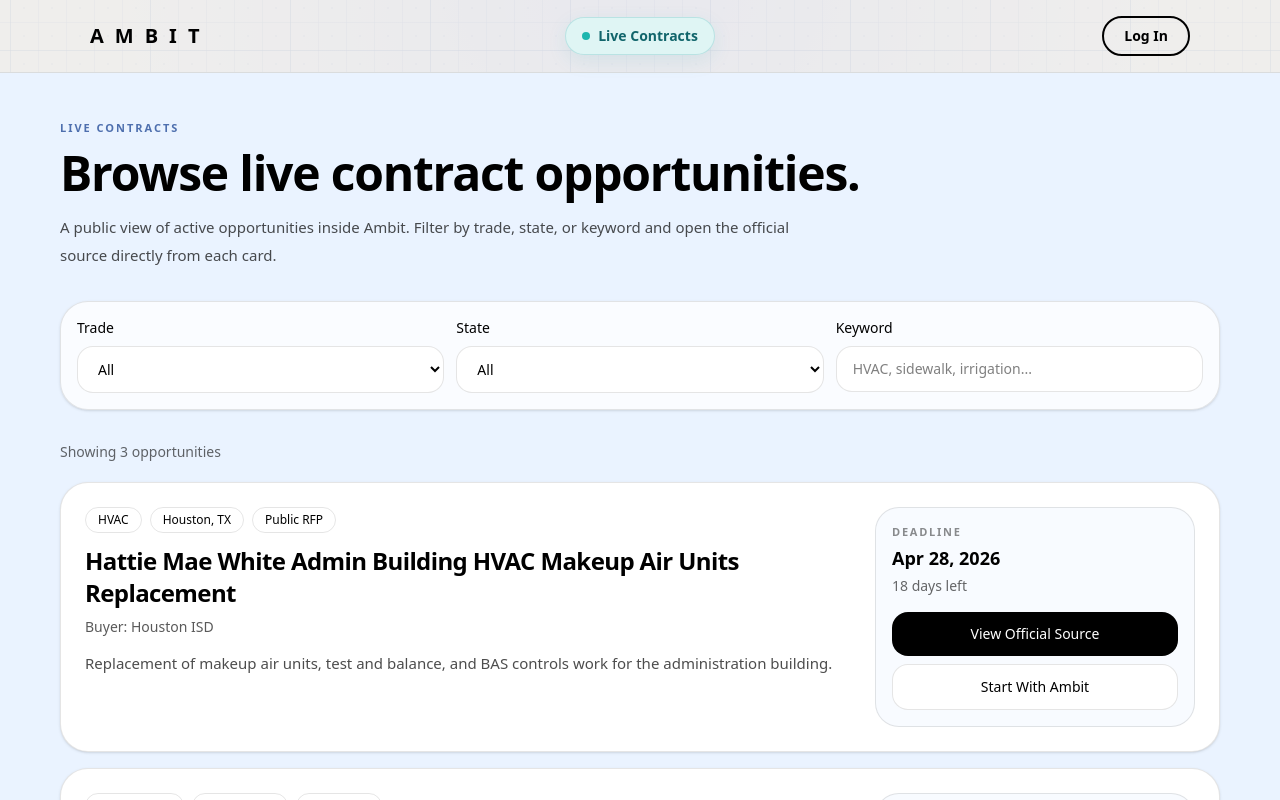
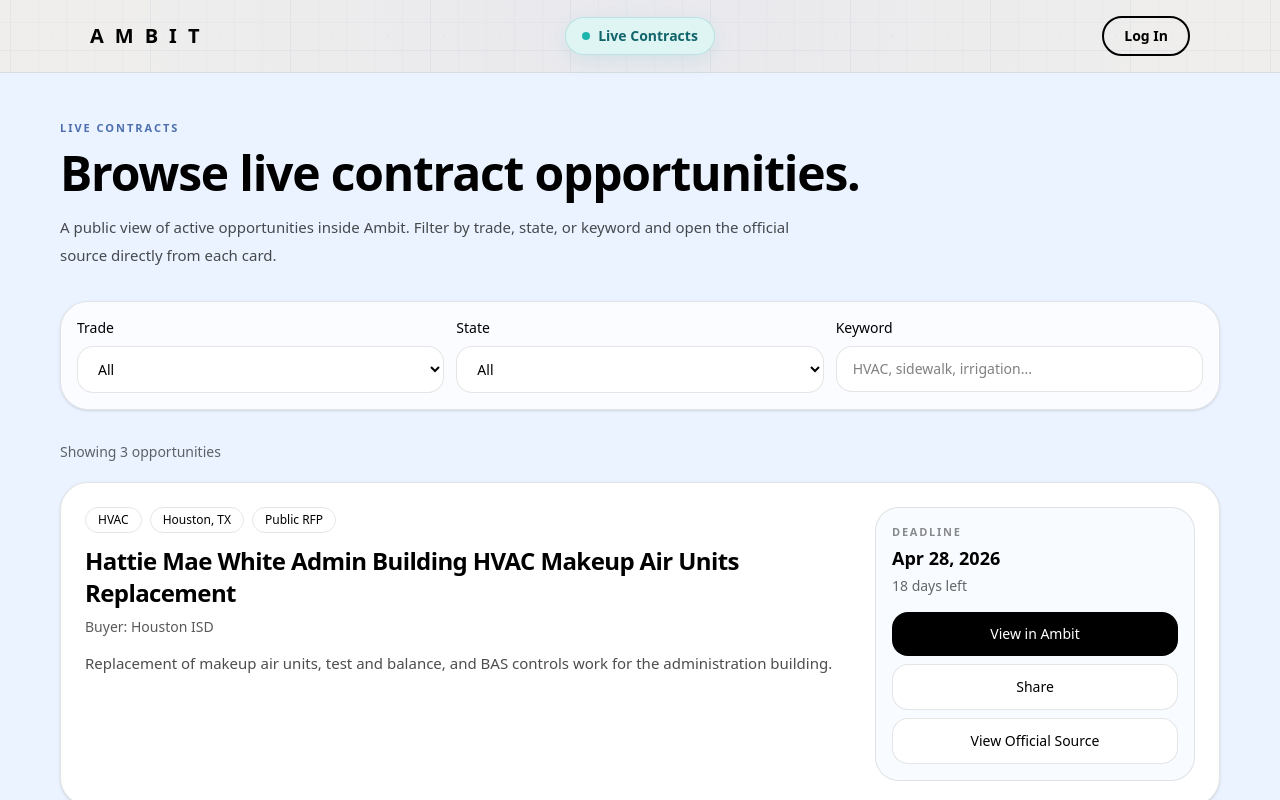
Before and after one commit to seansevrix/ambit, a Next.js app: page /live-contracts in a window 1280 px wide. Shown: the top 800 px of the page. Built offline with nearby package versions, Linux system fonts and the light colour scheme.

Commit message:
Add share button to live contracts list page

```diff
--- a/app/live-contracts/page.tsx
+++ b/app/live-contracts/page.tsx
@@ -1,4 +1,3 @@
-// app/live-contracts/page.tsx
 "use client";
 
 import { useMemo, useState } from "react";
@@ -96,6 +95,7 @@ export default function LiveContractsPage() {
   const [selectedTrade, setSelectedTrade] = useState("All");
   const [selectedState, setSelectedState] = useState("All");
   const [keyword, setKeyword] = useState("");
+  const [copiedId, setCopiedId] = useState<string | null>(null);
 
   const filtered = useMemo(() => {
     const q = keyword.trim().toLowerCase();
@@ -119,6 +119,21 @@ export default function LiveContractsPage() {
       return matchesTrade && matchesState && matchesKeyword;
     });
   }, [selectedTrade, selectedState, keyword]);
+
+  async function handleShare(slug: string, id: string) {
+    const shareUrl =
+      typeof window !== "undefined"
+        ? `${window.location.origin}/live-contracts/${slug}`
+        : `https://ambitco.app/live-contracts/${slug}`;
+
+    try {
+      await navigator.clipboard.writeText(shareUrl);
+      setCopiedId(id);
+      window.setTimeout(() => setCopiedId(null), 2000);
+    } catch {
+      setCopiedId(null);
+    }
+  }
 
   return (
     <main className="min-h-screen bg-[#EAF3FF] text-black">
@@ -238,23 +253,29 @@ export default function LiveContractsPage() {
                     </p>
 
                     <div className="mt-4 flex flex-col gap-2">
+                      <Link
+                        href={`/live-contracts/${opp.slug}`}
+                        className="inline-flex items-center justify-center rounded-2xl bg-black px-4 py-3 text-sm font-medium text-white"
+                      >
+                        View in Ambit
+                      </Link>
+
+                      <button
+                        type="button"
+                        onClick={() => handleShare(opp.slug, opp.id)}
+                        className="inline-flex items-center justify-center rounded-2xl border border-black/10 bg-white px-4 py-3 text-sm font-medium transition hover:bg-black/[0.03]"
+                      >
+                        {copiedId === opp.id ? "Ambit link copied" : "Share"}
+                      </button>
+
                       <a
                         href={opp.officialUrl}
                         target="_blank"
                         rel="noreferrer"
-                        className="inline-flex items-center justify-center rounded-2xl bg-black px-4 py-3 text-sm font-medium text-white"
+                        className="inline-flex items-center justify-center rounded-2xl border border-black/10 bg-white px-4 py-3 text-sm font-medium transition hover:bg-black/[0.03]"
                       >
                         View Official Source
                       </a>
-
-                      <Link
-                        href={`/get-started?opportunity=${encodeURIComponent(
-                          opp.title
-                        )}`}
-                        className="inline-flex items-center justify-center rounded-2xl border border-black/10 bg-white px-4 py-3 text-sm font-medium"
-                      >
-                        Start With Ambit
-                      </Link>
                     </div>
                   </div>
                 </div>
```
